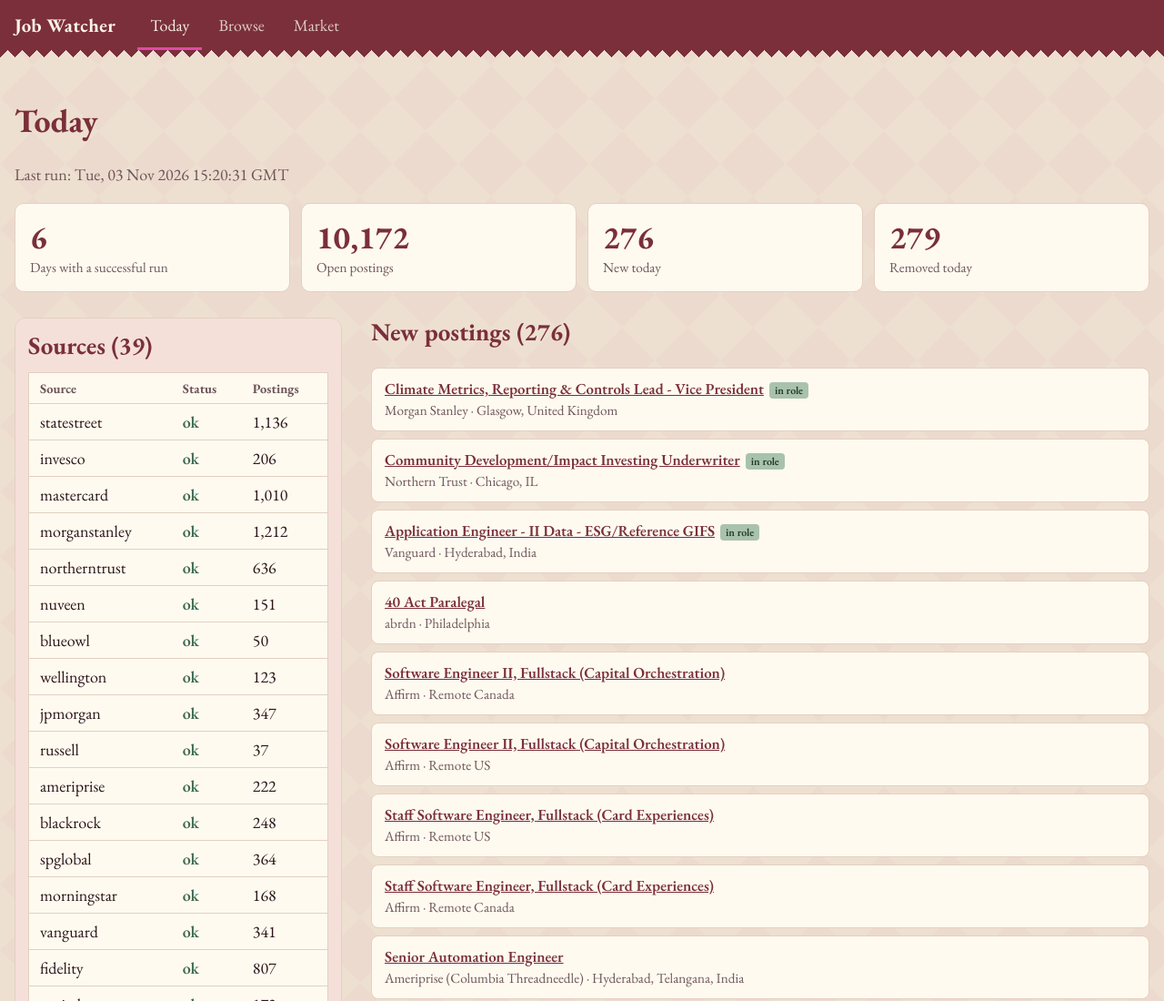
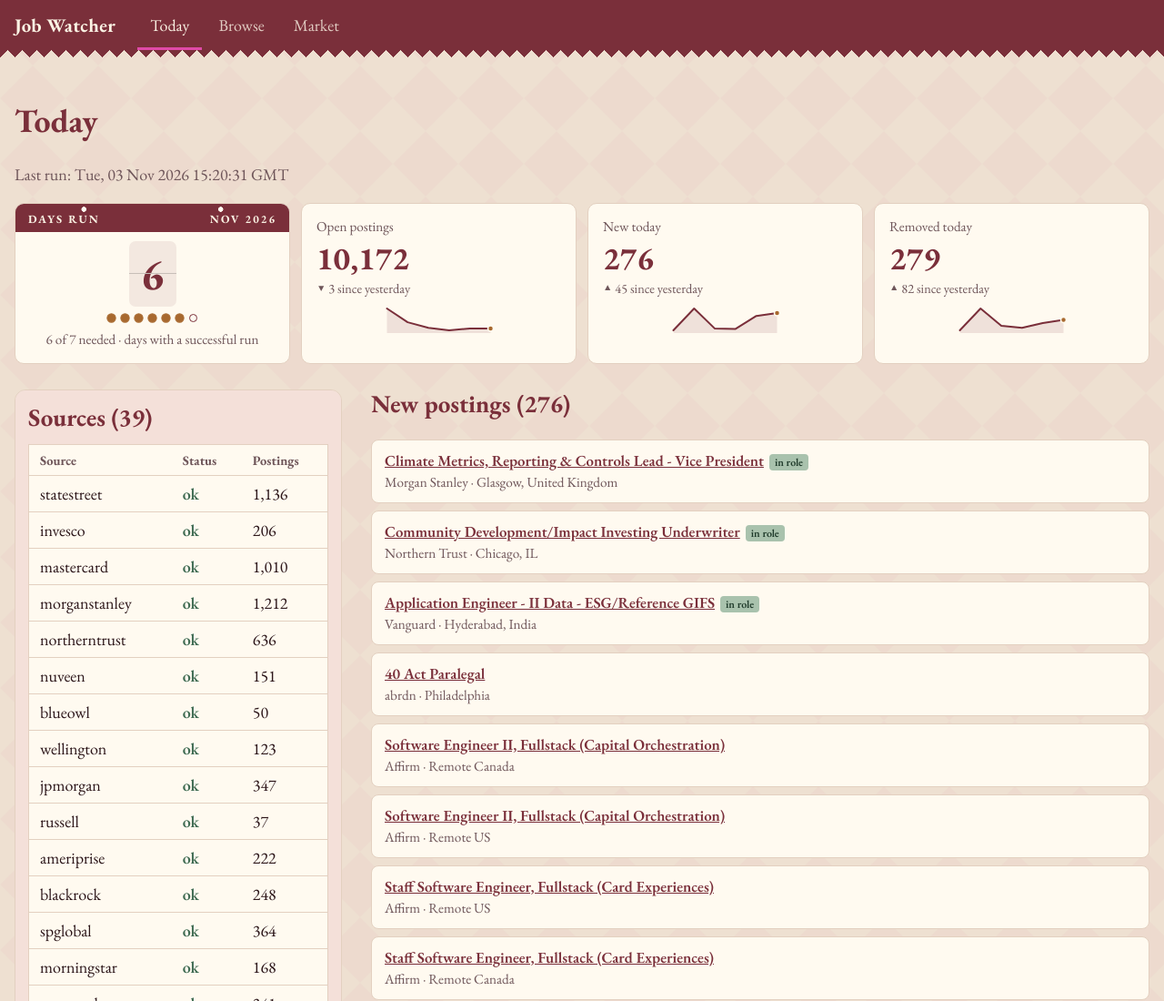
Before and after one commit to slriggss/job-watcher, a plain HTML site: page index.html in a window 1280 px wide. Shown: the top 1100 px of the page at 91% size. Drawn offline with Linux system fonts and the light colour scheme.

Commit message:
Today page: flip-calendar day counter and animated stat cards
- Flip calendar counts days with a successful run from 1 up to today's value on load
- Open/new/removed cards count up, show the change since yesterday and a trend line
- Bump asset cache version to v4 so browsers fetch the current scripts

Co-Authored-By: Claude Sonnet 5.5 <noreply@anthropic.com>

```diff
--- /dev/null
+++ b/cards.js
@@ -0,0 +1,100 @@
+// The four cards at the top of the Today page.
+//  1. A flip calendar: the number of days with a successful run flips from 1 up to today's value when the page
+//     loads, then stays there. The row of seven dots lights up as it passes the 7 days the assignment needs.
+//  2-4. Open / new / removed: the number counts up, with the change since yesterday and a small trend line.
+// Needs app.js (dayNum, esc) and market.js (computeMarket) to be loaded first.
+const MIN_DAYS = 7;
+const reducedMotion = () => typeof matchMedia === "function" && matchMedia("(prefers-reduced-motion: reduce)").matches;
+
+function makeTile(d) {
+  const t = document.createElement("div");
+  t.className = "tile";
+  t.innerHTML = `<div class="half top"><span>${d}</span></div><div class="half bot"><span>${d}</span></div>` +
+    `<div class="half top flap-t"><span>${d}</span></div><div class="half bot flap-b"><span>${d}</span></div>`;
+  return t;
+}
+
+function flipTile(t, to, ms) {
+  const [top, bot, flapTop, flapBot] = t.querySelectorAll(".half");
+  const set = (h, v) => { h.firstChild.textContent = v; };
+  if (bot.firstChild.textContent === to) return;
+  const old = bot.firstChild.textContent;
+  set(top, to); set(flapTop, old); set(flapBot, to);   // the top half shows the new digit behind the falling flap
+  t.classList.remove("go"); void t.offsetWidth;        // restart the animation
+  t.style.setProperty("--ms", ms + "ms"); t.classList.add("go");
+  setTimeout(() => { set(bot, to); t.classList.remove("go"); }, ms);
+}
+
+function flipCalendar(el, target, monthLabel) {
+  const width = String(target).length, pad = v => String(v).padStart(width, "0");
+  const dots = Array.from({ length: MIN_DAYS }, () => `<i class="dot-d"></i>`).join("");
+  el.innerHTML = `<div class="cal-head"><span class="rings"></span><span>Days run</span><span>${esc(monthLabel)}</span></div>` +
+    `<div class="cal-body"><div class="flip"></div><div class="dots">${dots}</div>` +
+    `<div class="l" id="cal-note">days with a successful run</div></div>`;
+  const flip = el.querySelector(".flip"), dotEls = [...el.querySelectorAll(".dot-d")], note = el.querySelector("#cal-note");
+  const tiles = pad(1).split("").map(makeTile);
+  tiles.forEach(t => flip.appendChild(t));
+  const show = v => {
+    pad(v).split("").forEach((d, i) => flipTile(tiles[i], d, stepMs * 0.9));
+    dotEls.forEach((d, i) => d.classList.toggle("on", i < v));
+  };
+  const finish = () => {
+    note.innerHTML = target >= MIN_DAYS
+      ? `<b class="met">✓ ${MIN_DAYS}-day minimum met</b> · days with a successful run`
+      : `${target} of ${MIN_DAYS} needed · days with a successful run`;
+  };
+  const stepMs = Math.max(70, Math.min(230, 1700 / Math.max(1, target)));
+  if (reducedMotion() || target <= 1) {
+    pad(target).split("").forEach((d, i) => { tiles[i].querySelectorAll(".half span").forEach(s => { s.textContent = d; }); });
+    dotEls.forEach((d, i) => d.classList.toggle("on", i < target));
+    finish(); return;
+  }
+  let v = 1; show(1);
+  const timer = setInterval(() => {
+    v += 1; show(v);
+    if (v >= target) { clearInterval(timer); setTimeout(finish, stepMs); }
+  }, stepMs);
+}
+
+function countUp(el, to, ms = 1100) {
+  if (reducedMotion() || to === 0) { el.textContent = to.toLocaleString(); return; }
+  const t0 = performance.now();
+  const tick = now => {
+    const p = Math.min(1, (now - t0) / ms), eased = 1 - Math.pow(1 - p, 3);
+    el.textContent = Math.round(to * eased).toLocaleString();
+    if (p < 1) requestAnimationFrame(tick); else el.textContent = to.toLocaleString();
+  };
+  requestAnimationFrame(tick);
+}
+
+function sparkline(values, label) {
+  if (values.length < 2) return "";
+  const W = 120, H = 30, P = 3, lo = Math.min(...values), hi = Math.max(...values), span = hi - lo || 1;
+  const x = i => P + (i * (W - 2 * P)) / (values.length - 1), y = v => H - P - ((v - lo) / span) * (H - 2 * P);
+  const pts = values.map((v, i) => `${x(i).toFixed(1)},${y(v).toFixed(1)}`);
+  const last = values.length - 1;
+  return `<svg class="spark" viewBox="0 0 ${W} ${H}" width="100%" role="img" aria-label="${esc(label)} by day">` +
+    `<path class="spark-area" d="M${x(0)},${H} L${pts.join(" L")} L${x(last)},${H} Z"/>` +
+    `<path class="spark-ln" pathLength="1" d="M${pts.join(" L")}"/>` +
+    `<circle class="spark-dot" cx="${x(last).toFixed(1)}" cy="${y(values[last]).toFixed(1)}" r="3"/></svg>`;
+}
+
+function deltaLine(series) {
+  if (series.length < 2) return "";
+  const d = series[series.length - 1] - series[series.length - 2];
+  return d === 0 ? "no change since yesterday" : `${d > 0 ? "▲" : "▼"} ${Math.abs(d).toLocaleString()} since yesterday`;
+}
+
+function renderCards(el, status, rows, latest) {
+  const m = computeMarket(rows, latest);
+  const openSeries = m.days.map(d => rows.filter(r => r.first_seen <= d && (!r.removed_date || r.removed_date > d)).length);
+  const month = new Date(latest + "T00:00:00Z").toLocaleString("en-US", { month: "short", year: "numeric", timeZone: "UTC" }).toUpperCase();
+  const stats = [
+    ["open", "Open postings", openSeries], ["new_today", "New today", m.newAll], ["removed_today", "Removed today", m.removed],
+  ];
+  el.innerHTML = `<div class="card cal" id="cal"></div>` + stats.map(([k, label, series]) =>
+    `<div class="card stat"><div class="l">${label}</div><div class="n" data-to="${status[k]}">0</div>` +
+    `<div class="delta">${deltaLine(series)}</div>${sparkline(series, label)}</div>`).join("");
+  flipCalendar($("#cal"), status.days_with_success, month);
+  el.querySelectorAll(".n[data-to]").forEach(n => countUp(n, +n.dataset.to));
+}
--- a/index.html
+++ b/index.html
@@ -8,7 +8,7 @@
 <meta name="theme-color" content="#7a2f3a">
 <link rel="icon" href="icon.svg" type="image/svg+xml">
 <link rel="apple-touch-icon" href="icon-192.png">
-<link rel="stylesheet" href="style.css?v=3">
+<link rel="stylesheet" href="style.css?v=4">
 </head>
 <body>
 <main class="wide">
@@ -28,7 +28,9 @@
     </section>
   </div>
 </main>
-<script src="app.js?v=3"></script>
+<script src="app.js?v=4"></script>
+<script src="market.js?v=4"></script>
+<script src="cards.js?v=4"></script>
 <script>
 renderNav("index.html");
 const li = r => `<li><div class="main"><div class="t"><a href="${esc(r.url)}" target="_blank" rel="noopener">${esc(r.title)}</a>${r.in_role ? '<span class="tag">in role</span>' : (r.am_esg ? '<span class="tag" title="Matched on ' + esc(r.esg_via) + (r.esg_terms ? ': ' + esc(r.esg_terms.replace(/;/g, ", ")) : "") + '">asset-manager ESG · ' + esc(r.esg_via) + '</span>' : "")}</div>
@@ -42,9 +44,7 @@ function list(el, head, label, items) {
 }
 loadData().then(({ rows, status, latest }) => {
   $("#runtime").textContent = `Last run: ${new Date(status.run_time).toUTCString()}`;
-  $("#counts").innerHTML = [["days_with_success", "Days with a successful run"], ["open", "Open postings"],
-    ["new_today", "New today"], ["removed_today", "Removed today"]]
-    .map(([k, l]) => `<div class="card"><div class="n">${status[k].toLocaleString()}</div><div class="l">${l}</div></div>`).join("");
+  renderCards($("#counts"), status, rows, latest);
   $("#src-h").textContent = `Sources (${status.sources.length})`;
   $("#sources").innerHTML = `<table><tr><th>Source</th><th>Status</th><th>Postings</th></tr>` +
     status.sources.map(s => `<tr><td>${esc(s.name)}</td><td class="${s.ok ? "ok" : "fail"}">${s.ok ? "ok" : "failed"}</td><td>${s.count.toLocaleString()}</td></tr>`).join("") + `</table>`;
--- a/style.css
+++ b/style.css
@@ -152,3 +152,46 @@ svg text { fill: var(--muted); font: 12px var(--font-body); }
   * { transition: none !important; }
   .card:hover, ul.posts li:hover, .star:hover, .col.hot .bar, .dot.hot { transform: none; }
 }
+
+/* Today page cards: flip calendar + count-up stats */
+.cards { align-items: stretch; }
+.stat .n { font-variant-numeric: tabular-nums; }
+.stat .delta { color: var(--muted); font-size: .9rem; min-height: 1.4em; }
+.spark { display: block; margin-top: 8px; height: 30px; overflow: visible; }
+.spark-ln { fill: none; stroke: var(--accent); stroke-width: 2; stroke-linecap: round; stroke-linejoin: round; stroke-dasharray: 1; }
+.spark-area { fill: var(--accent); opacity: .12; }
+.spark-dot { fill: var(--accent2); stroke: var(--card); stroke-width: 1.5; }
+.stat .spark-ln { animation: line-draw 1.4s cubic-bezier(.4, 0, .2, 1) .25s backwards; }
+.stat .spark-area { animation: fade-in .8s ease .9s backwards; }
+.stat .spark-dot { animation: dot-pop .45s cubic-bezier(.3, 1.6, .5, 1) 1.4s backwards; transform-box: fill-box; transform-origin: center; }
+
+.cal { padding: 0; overflow: hidden; }
+.cal-head { position: relative; display: flex; justify-content: space-between; align-items: center; gap: 8px;
+            background: var(--nav); color: var(--nav-ink); padding: 8px 14px 6px; font: 700 .78rem var(--font-head);
+            letter-spacing: .16em; text-transform: uppercase; }
+.cal-head .rings { position: absolute; left: 0; right: 0; top: 3px; height: 6px; pointer-events: none;
+                   background: radial-gradient(circle at 25% 50%, var(--card) 0 2.5px, transparent 3px),
+                               radial-gradient(circle at 75% 50%, var(--card) 0 2.5px, transparent 3px); }
+.cal-body { display: flex; flex-direction: column; align-items: center; padding: 10px 12px 14px; }
+.cal .l { text-align: center; margin-top: 8px; }
+.cal .met { color: var(--good); }
+.flip { display: flex; gap: 5px; perspective: 520px; }
+.tile { position: relative; width: 52px; height: 72px; font: 700 3rem var(--font-head); color: var(--accent); }
+.tile .half { position: absolute; left: 0; right: 0; height: 36px; overflow: hidden; text-align: center;
+              background: color-mix(in srgb, var(--accent) 9%, var(--card)); backface-visibility: hidden; }
+.tile .half span { display: block; height: 72px; line-height: 72px; }
+.tile .top { top: 0; border-radius: 7px 7px 0 0; border-bottom: 1px solid rgba(0, 0, 0, .18); transform-origin: 50% 100%; }
+.tile .bot { bottom: 0; border-radius: 0 0 7px 7px; transform-origin: 50% 0; }
+.tile .bot span { margin-top: -36px; }
+.tile .flap-t, .tile .flap-b { visibility: hidden; }
+.tile.go .flap-t, .tile.go .flap-b { visibility: visible; }
+.tile.go .flap-t { animation: flap-top calc(var(--ms, 200ms) / 2) ease-in forwards; }
+.tile.go .flap-b { animation: flap-bot calc(var(--ms, 200ms) / 2) ease-out calc(var(--ms, 200ms) / 2) both; }
+@keyframes flap-top { to { transform: rotateX(-90deg); } }
+@keyframes flap-bot { from { transform: rotateX(90deg); } }
+.dots { display: flex; gap: 6px; margin-top: 8px; }
+.dot-d { width: 9px; height: 9px; border-radius: 50%; border: 1.5px solid var(--accent); transition: background-color .2s, transform .2s; }
+.dot-d.on { background: var(--accent2); border-color: var(--accent2); transform: scale(1.15); }
+@media (prefers-reduced-motion: reduce) {
+  .stat .spark-ln, .stat .spark-area, .stat .spark-dot, .tile.go .flap-t, .tile.go .flap-b { animation: none; }
+}
--- a/sw.js
+++ b/sw.js
@@ -1,7 +1,7 @@
 // Network first, so online visits always show the latest data; the cache is the offline fallback.
-const CACHE = "job-watcher-v3";
+const CACHE = "job-watcher-v4";
 const SHELL = ["./", "index.html", "browse.html", "market.html", "style.css", "app.js", "charts.js",
-  "market.js", "manifest.webmanifest", "icon.svg", "icon-192.png", "icon-512.png",
+  "market.js", "cards.js", "manifest.webmanifest", "icon.svg", "icon-192.png", "icon-512.png",
   "fonts/EBGaramond.woff2", "fonts/EBGaramond-Italic.woff2"];
 
 self.addEventListener("install", e => {
```
Also changed, not shown: browse.html (+2 -2 lines), market.html (+4 -4 lines).
